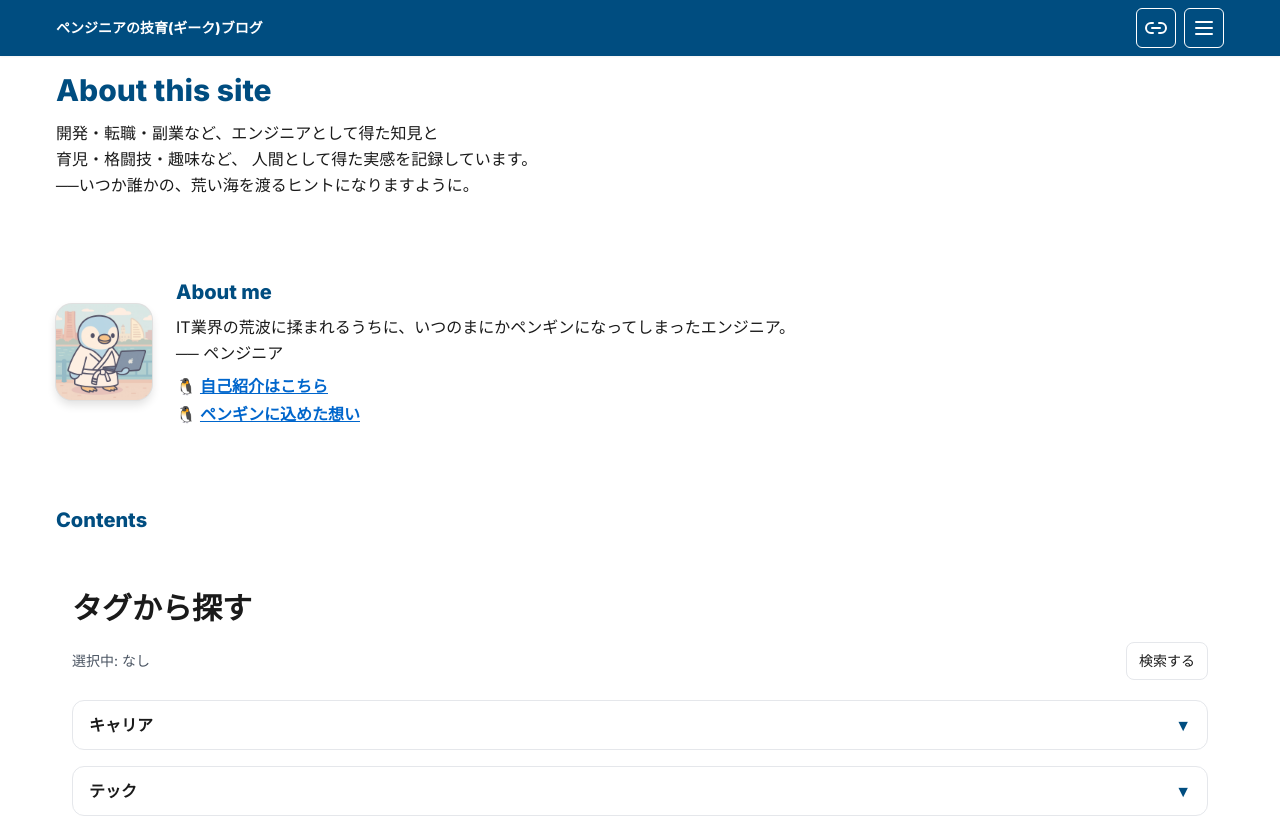
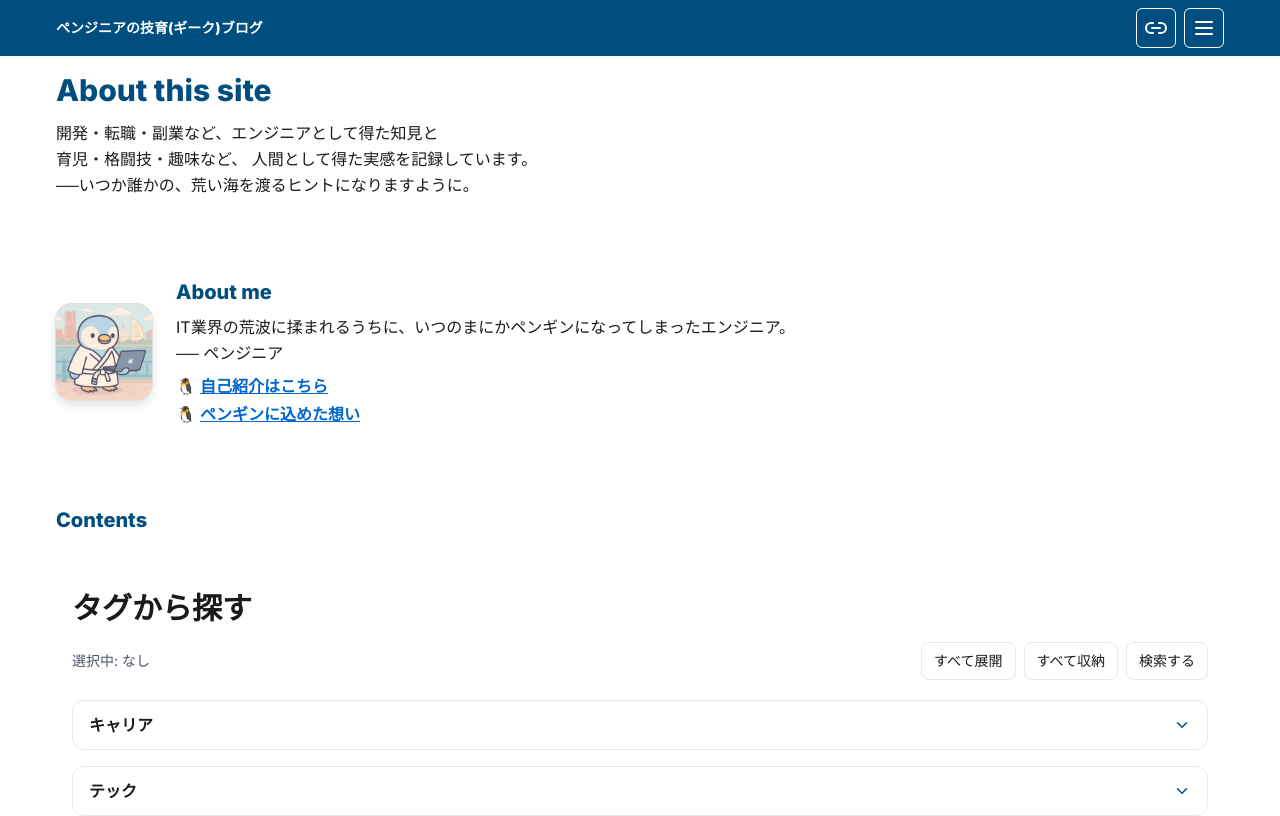
Before and after one commit to pengineer-geek/geek-blog, a Next.js app: page / in a window 1280 px wide. Shown: the top 816 px of the page. Built offline with nearby package versions, Linux system fonts and the light colour scheme.

Commit message:
tag-picker調整

```diff
--- a/src/app/_components/tags/tag-picker.tsx
+++ b/src/app/_components/tags/tag-picker.tsx
@@ -24,35 +24,42 @@ function Chip({
   );
 }
 
-/**
- * タグをチップで選んで /search?tag=... に飛ばすピッカー。
- * - groups: { 見出し: [タグ, ...] } の形
- * - initial: 初期選択済みのタグ（任意）
- * - align: left | center でボタンの整列方法を選択（既定 left）
- * - compact: true だとボタンを小さめに
- * - 追加: 各見出しにアコーディオン（デフォルト収納）
- */
 export default function TagPicker({
   groups,
   initial = [],
   align = "left",
   compact = false,
 }: {
-  groups: Groups;
-  initial?: string[];
+  groups: Groups;       // { "キャリア": [...], "テック": [...], ... }
+  initial?: string[];   // 初期選択タグ
   align?: "left" | "center";
   compact?: boolean;
 }) {
   const [selected, setSelected] = useState<string[]>(initial);
 
-  // ▼ 追加: 各グループの開閉状態（デフォルト: 閉じる）
+  // 各グループの開閉状態（デフォルト: 閉じる）
   const [open, setOpen] = useState<Record<string, boolean>>(() => {
     const o: Record<string, boolean> = {};
     for (const key of Object.keys(groups)) o[key] = false;
     return o;
   });
+
   const toggleOpen = (key: string) =>
     setOpen((prev) => ({ ...prev, [key]: !prev[key] }));
+
+  const openAll = () =>
+    setOpen((prev) => {
+      const o: Record<string, boolean> = {};
+      for (const k of Object.keys(prev)) o[k] = true;
+      return o;
+    });
+
+  const closeAll = () =>
+    setOpen((prev) => {
+      const o: Record<string, boolean> = {};
+      for (const k of Object.keys(prev)) o[k] = false;
+      return o;
+    });
 
   const toggle = (t: string) =>
     setSelected((prev) =>
@@ -69,7 +76,7 @@ export default function TagPicker({
 
   return (
     <div className="space-y-5">
-      {/* 選択状態 */}
+      {/* 選択状態 & コントロール */}
       <div className="flex items-center gap-3">
         <div className="text-sm text-gray-600">
           選択中: {selected.length ? (
@@ -77,6 +84,22 @@ export default function TagPicker({
           ) : "なし"}
         </div>
         <div className={`ml-auto flex items-center gap-2 ${align === "center" ? "mx-auto" : ""}`}>
+          {/* すべて展開・収納ボタン（任意） */}
+          <button
+            type="button"
+            onClick={openAll}
+            className={`hidden md:inline-flex items-center rounded-lg border px-3 ${compact ? "py-1" : "py-2"} text-sm hover:bg-gray-50`}
+          >
+            すべて展開
+          </button>
+          <button
+            type="button"
+            onClick={closeAll}
+            className={`hidden md:inline-flex items-center rounded-lg border px-3 ${compact ? "py-1" : "py-2"} text-sm hover:bg-gray-50`}
+          >
+            すべて収納
+          </button>
+
           <Link
             href={query}
             className={`inline-flex items-center gap-2 rounded-lg border px-3 ${compact ? "py-1" : "py-2"} text-sm hover:bg-gray-50`}
@@ -95,23 +118,36 @@ export default function TagPicker({
         </div>
       </div>
 
-      {/* グループごとのチップ（アコーディオン） */}
+      {/* 各グループ（アコーディオン） */}
       <div className="space-y-4">
-        {Object.entries(groups).map(([heading, tags]) => (
+        {Object.entries(groups).map(([heading, tags]) => {
+          const isOpen = open[heading];
+          return (
             <section key={heading} className="rounded-xl border bg-white">
-            {/* 見出し行（開閉ボタン） */}
+              {/* 見出し（開閉トグル） */}
               <button
                 type="button"
                 onClick={() => toggleOpen(heading)}
                 className="flex w-full items-center justify-between px-4 py-3 text-left"
-              aria-expanded={open[heading]}
+                aria-expanded={isOpen}
               >
                 <div className="text-base font-bold text-text">{heading}</div>
-              <span className="text-primary">{open[heading] ? "▲" : "▼"}</span>
+                {/* 統一アイコン（chevron） */}
+                <svg
+                  width="18" height="18" viewBox="0 0 24 24" fill="none"
+                  stroke="currentColor" strokeWidth="2" strokeLinecap="round" strokeLinejoin="round"
+                  className="text-primary"
+                >
+                  {isOpen ? (
+                    <path d="M18 15l-6-6-6 6" /> // ▲
+                  ) : (
+                    <path d="M6 9l6 6 6-6" />   // ▼
+                  )}
+                </svg>
               </button>
 
               {/* 中身 */}
-            {open[heading] && (
+              {isOpen && (
                 <div className="px-4 pb-4">
                   <div className="flex flex-wrap gap-2">
                     {tags.map((t) => (
@@ -126,7 +162,8 @@ export default function TagPicker({
                 </div>
               )}
             </section>
-        ))}
+          );
+        })}
       </div>
     </div>
   );
```
Lines whose indentation alone changed are shown as unchanged.
